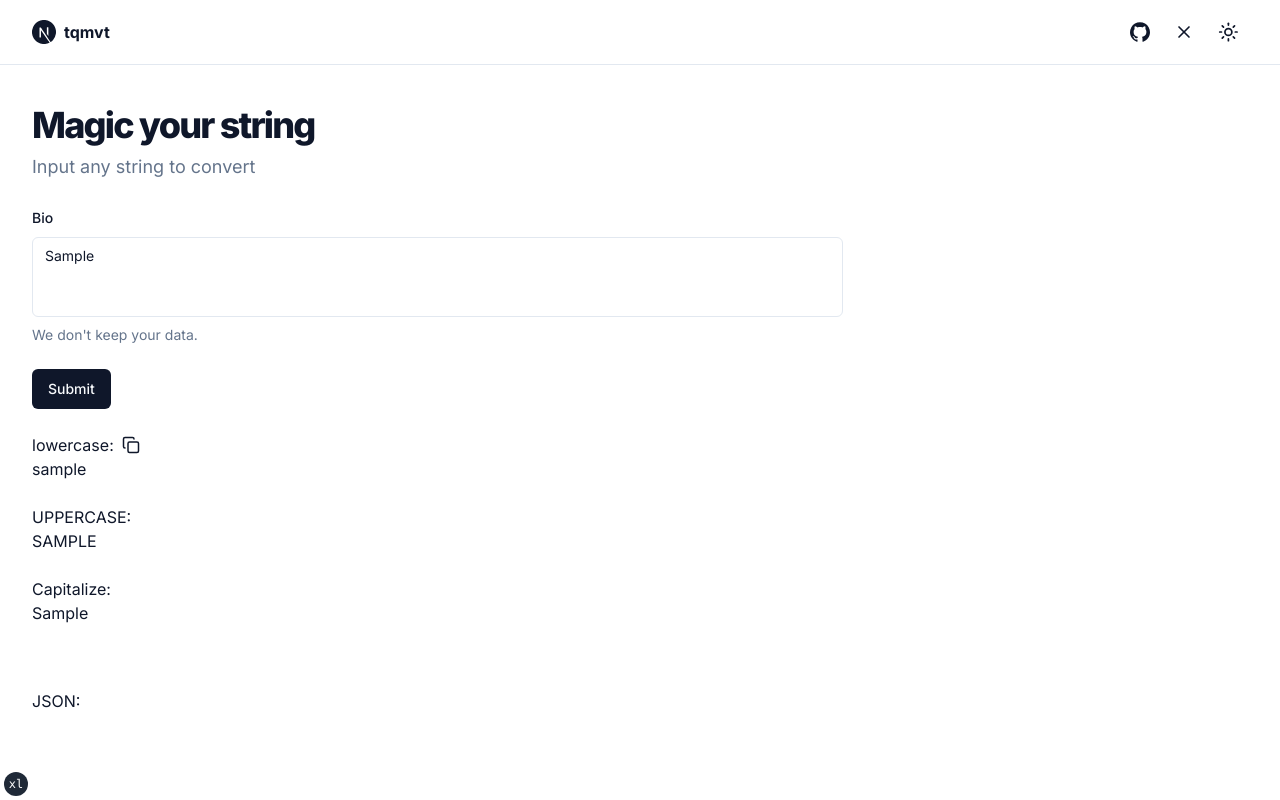
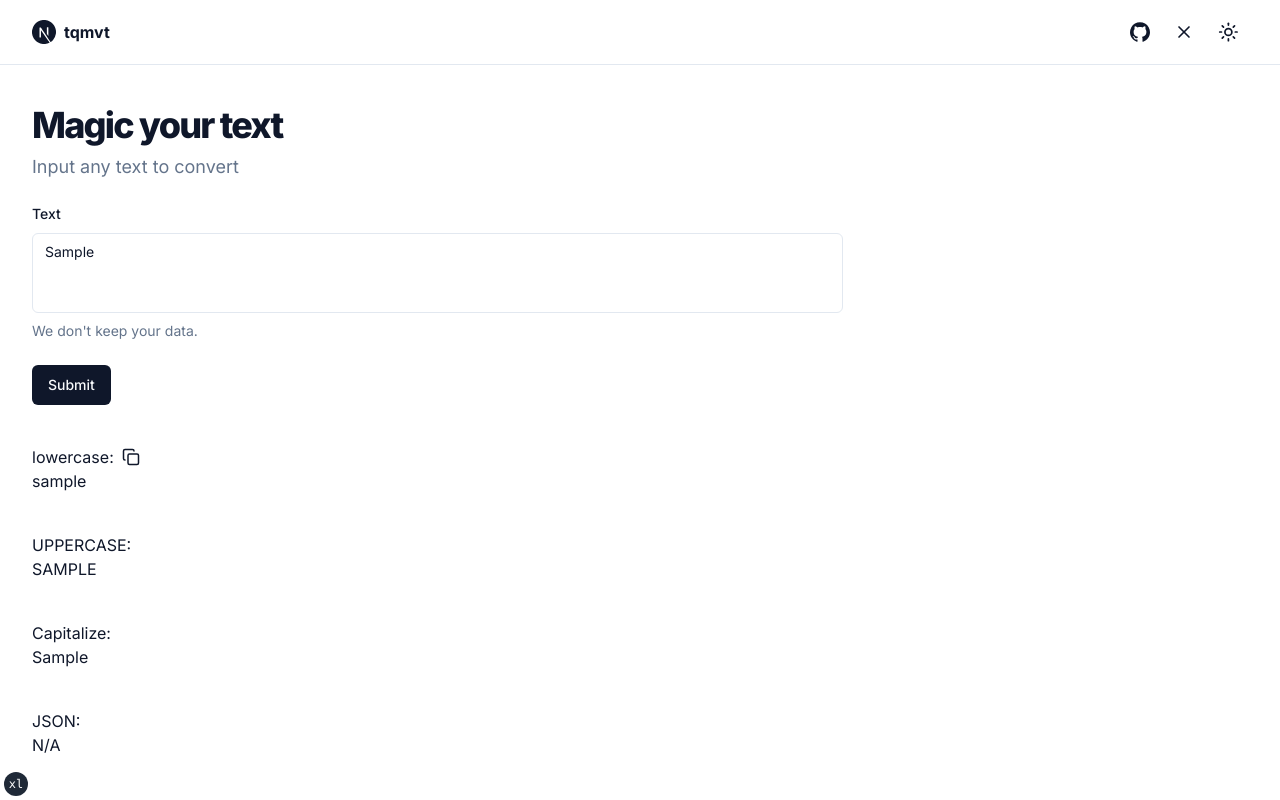
Before and after one commit to tqmvt/app-lowercase, a Next.js app: page / in a window 1280 px wide. Both pictures are taken after typing "Sample" into the empty fields and a click on the button "Submit". Built offline with nearby package versions, Linux system fonts and the light colour scheme.

Commit message:
fix: json

```diff
--- a/app/page.tsx
+++ b/app/page.tsx
@@ -2,13 +2,13 @@ import { TextareaForm } from "@/components/feature/convert"
 
 export default function IndexPage() {
   return (
-    <section className="container grid items-center gap-6 pb-8 pt-6 md:py-10">
+    <section className="container pb-8 pt-6 md:py-10">
       <div className="flex max-w-[980px] flex-col items-start gap-2">
         <h1 className="text-3xl font-extrabold leading-tight tracking-tighter md:text-4xl">
-          Magic your string
+          Magic your text
         </h1>
         <p className="max-w-[700px] text-lg text-muted-foreground">
-          Input any string to convert
+          Input any text to convert
         </p>
       </div>
 
--- a/components/feature/convert.tsx
+++ b/components/feature/convert.tsx
@@ -6,6 +6,7 @@ import copy from "copy-to-clipboard"
 import { useForm } from "react-hook-form"
 import { z } from "zod"
 
+import { parseJson, parseJsonWithoutClean } from "@/lib/json"
 import { Button } from "@/components/ui/button"
 import {
   Form,
@@ -20,11 +21,10 @@ import { Textarea } from "@/components/ui/textarea"
 import { toast } from "@/components/ui/use-toast"
 
 import { Icons } from "../icons"
-import { parseJson } from "@/lib/json"
 
 const FormSchema = z.object({
   bio: z.string().min(2, {
-    message: "Bio must be at least 2 characters.",
+    message: "Text must be at least 2 characters.",
   }),
   // .max(160, {
   //   message: "Bio must not be longer than 30 characters.",
@@ -54,18 +54,18 @@ export function TextareaForm() {
       <Form {...form}>
         <form
           onSubmit={form.handleSubmit(onSubmit)}
-          className="w-2/3 space-y-6"
+          className="w-2/3 space-y-6 mt-5"
         >
           <FormField
             control={form.control}
             name="bio"
             render={({ field }) => (
               <FormItem>
-                <FormLabel>Bio</FormLabel>
+                <FormLabel>Text</FormLabel>
                 <FormControl>
                   <Textarea
                     placeholder="Tell us a little bit about yourself"
-                    className="resize-none"
+                    className="resize-none w-full"
                     {...field}
                   />
                 </FormControl>
@@ -81,7 +81,7 @@ export function TextareaForm() {
       </Form>
       {value && (
         <>
-          <div>
+          <div className="mt-10">
             <div className="flex items-center gap-2">
               lowercase:{" "}
               <Icons.copy
@@ -90,19 +90,21 @@ export function TextareaForm() {
                 className="cursor-pointer"
               />
             </div>
-            <div>{value.toLowerCase()}</div>
+            <div className="w-11/12 break-words">{value.toLowerCase()}</div>
           </div>
-          <div>
+          <div className="mt-10">
             <div>UPPERCASE:</div>
-            <div>{value.toUpperCase()}</div>
+            <div className="w-11/12 break-words">{value.toUpperCase()}</div>
           </div>
-          <div>
+          <div className="mt-10">
             <div>Capitalize:</div>
-            <div className="capitalize">{value}</div>
+            <div className="capitalize w-11/12 break-words">{value}</div>
           </div>
           <div className="mt-10">
             <div>JSON:</div>
-            <div >{parseJson(value)}</div>
+            <div className="w-11/12 break-words">
+              {parseJsonWithoutClean(value) || "N/A"}
+            </div>
           </div>
         </>
       )}
```
Also changed, not shown: lib/json.ts (+13 -13 lines).
